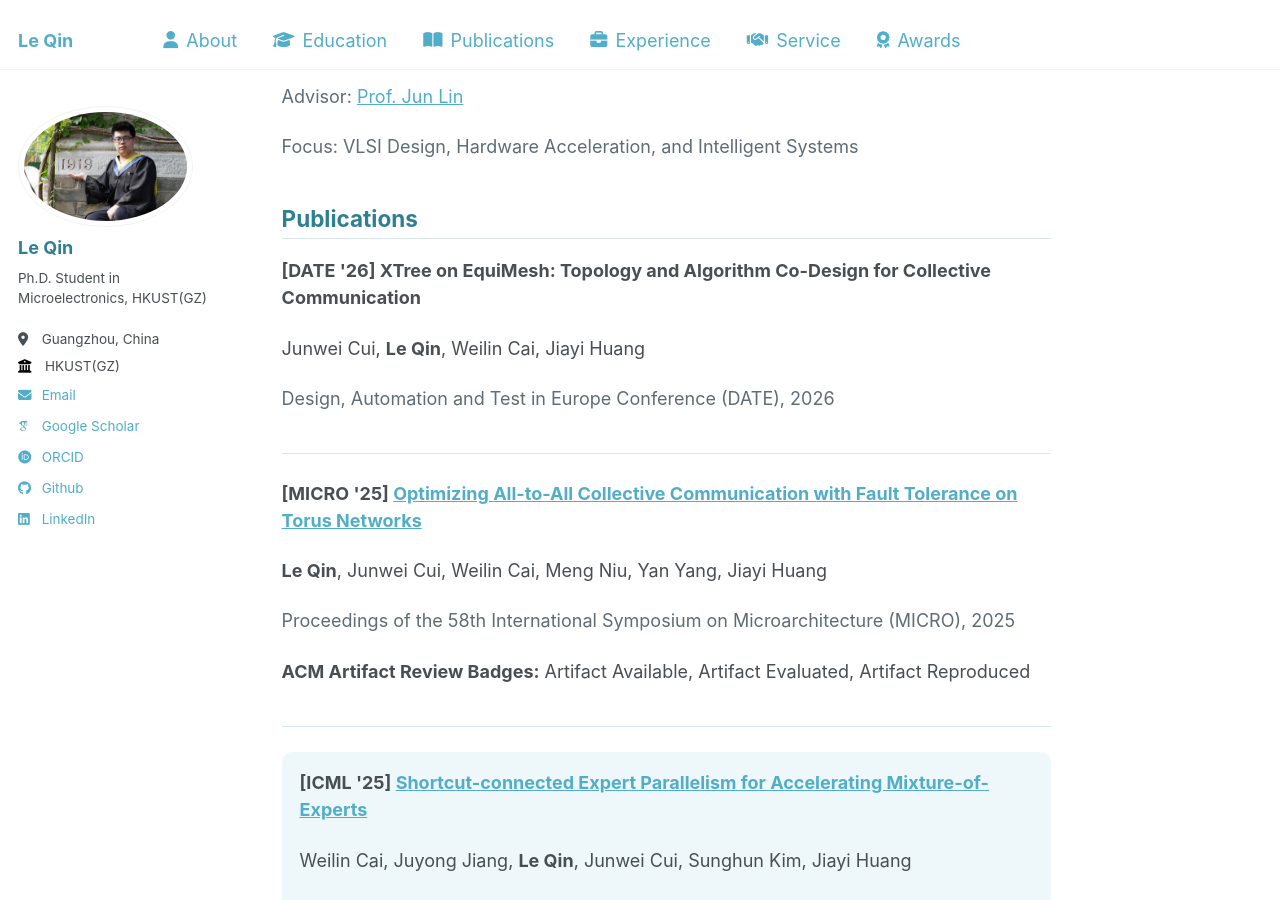
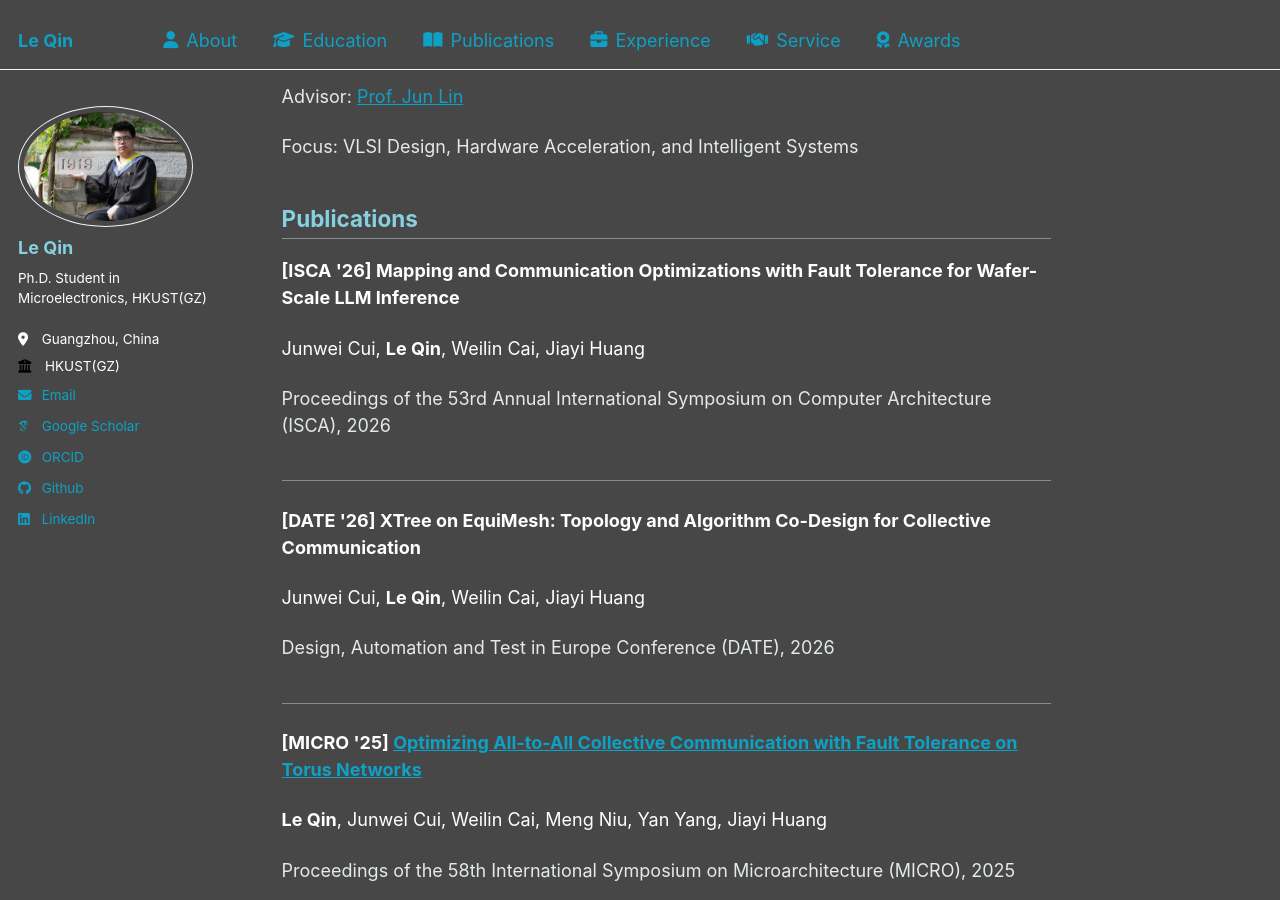
Before and after one commit to G-alois/G-alois.github.io, a Jekyll site: the page built from _pages/about.md, in a window 1280 px wide and 900 px high, scrolled down 974 px. Built offline with Jekyll 4.4.1, drawn with Linux system fonts in a browser that asks for light colours; some web fonts are replaced.

Commit message:
Add ISCA 2026 paper and default dark theme

```diff
--- a/_config.yml
+++ b/_config.yml
@@ -4,8 +4,8 @@ title_separator: "-"
 name: &name "Le Qin"
 description: &description "Ph.D. student at HKUST(GZ) working on collective communication, interconnection networks, and distributed machine learning systems."
 url: "https://g-alois.github.io"
-baseurl: "/leqin.github.io"
-repository: "G-alois/leqin.github.io"
+baseurl: ""
+repository: "G-alois/G-alois.github.io"
 
 author:
   avatar: "le-qin.jpg"
--- a/_includes/footer/custom.html
+++ b/_includes/footer/custom.html
@@ -59,7 +59,7 @@
       if (stored === "dark" || stored === "light") {
         return stored;
       }
-      return "light";
+      return "dark";
     }
 
     applyTheme(getTheme());
--- a/_includes/head.html
+++ b/_includes/head.html
@@ -13,6 +13,16 @@
 
 <script>
   document.documentElement.className = document.documentElement.className.replace(/\bno-js\b/g, '') + ' js ';
+  (function () {
+    var storageKey = "theme";
+    var stored = localStorage.getItem(storageKey);
+    var theme = stored === "light" || stored === "dark" ? stored : "dark";
+    if (theme === "dark") {
+      document.documentElement.setAttribute("data-theme", "dark");
+    } else {
+      document.documentElement.removeAttribute("data-theme");
+    }
+  })();
 </script>
 
 <!-- For all browsers -->
--- a/_includes/masthead.html
+++ b/_includes/masthead.html
@@ -23,9 +23,9 @@
             </li>
           {% endfor %}
           <li class="masthead__menu-item masthead__menu-item--theme">
-            <button id="theme-toggle" class="theme-toggle-button" type="button" aria-label="Switch to dark mode" aria-pressed="false">
-              <i id="theme-icon" class="fa-solid fa-sun nav-icon" aria-hidden="true" title="toggle theme"></i>
-              <span id="theme-label">Light</span>
+            <button id="theme-toggle" class="theme-toggle-button" type="button" aria-label="Switch to light mode" aria-pressed="true">
+              <i id="theme-icon" class="fa-solid fa-moon nav-icon" aria-hidden="true" title="toggle theme"></i>
+              <span id="theme-label">Dark</span>
             </button>
           </li>
         </ul>
--- a/_pages/about.md
+++ b/_pages/about.md
@@ -33,6 +33,12 @@ author_profile: true
 
 <section id="publications" class="anchor-section">
   <h2>Publications</h2>
+
+  <div class="publication-item">
+    <p class="publication-title"><strong>[ISCA '26]</strong> Mapping and Communication Optimizations with Fault Tolerance for Wafer-Scale LLM Inference</p>
+    <p class="publication-authors">Junwei Cui, <strong>Le Qin</strong>, Weilin Cai, Jiayi Huang</p>
+    <p class="publication-meta">Proceedings of the 53rd Annual International Symposium on Computer Architecture (ISCA), 2026</p>
+  </div>
 
   <div class="publication-item">
     <p class="publication-title"><strong>[DATE '26]</strong> XTree on EquiMesh: Topology and Algorithm Co-Design for Collective Communication</p>
```
Also changed, not shown: README.md (+3 -9 lines).
